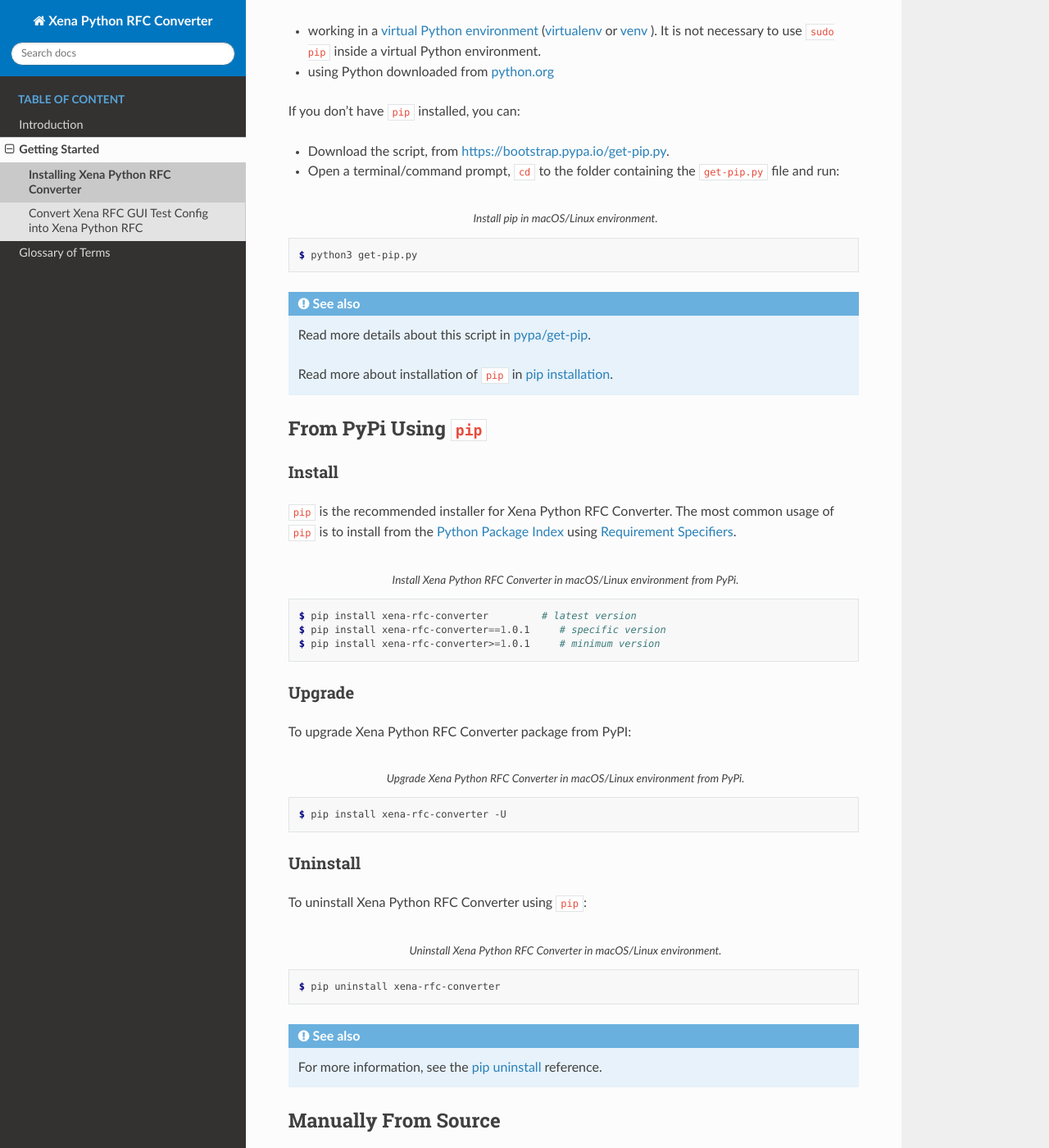
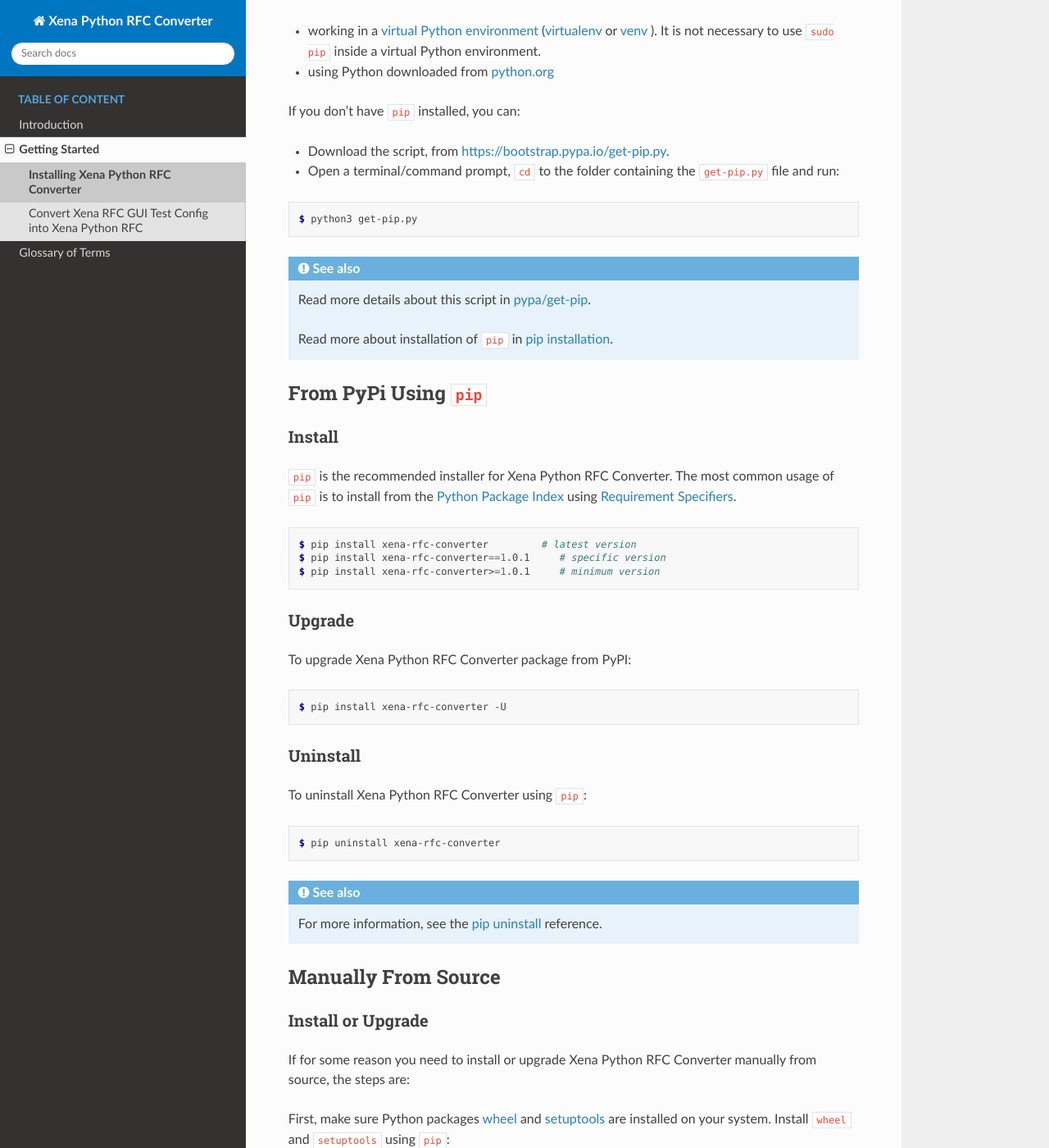
Before and after one commit to xenanetworks/tdl-xoa-converter, a Sphinx documentation site: the page built from docs/source/getting_started/installation.rst, in a window 1280 px wide and 1400 px high, scrolled down 778 px. Shown: the whole window at 82% size. Built offline with Sphinx 7.4.7 and the Read the Docs theme 3.1.0, drawn with Linux system fonts in a browser that asks for light colours; some of the changed text lies outside the part shown.

Commit message:
Improve doc

```diff
--- a/docs/source/getting_started/installation.rst
+++ b/docs/source/getting_started/installation.rst
@@ -36,7 +36,6 @@
 * Open a terminal/command prompt, ``cd`` to the folder containing the ``get-pip.py`` file and run:
 
 .. code-block:: console
-    :caption: Install pip in macOS/Linux environment.
 
     $ python3 get-pip.py
 
@@ -56,7 +55,6 @@
 ``pip`` is the recommended installer for Xena Python RFC Converter. The most common usage of ``pip`` is to install from the `Python Package Index <https://pypi.org/>`_ using `Requirement Specifiers <https://pip.pypa.io/en/stable/cli/pip_install/#requirement-specifiers>`_.
 
 .. code-block:: console
-    :caption: Install Xena Python RFC Converter in macOS/Linux environment from PyPi.
 
     $ pip install xena-rfc-converter         # latest version
     $ pip install xena-rfc-converter==1.0.1     # specific version
@@ -68,7 +66,6 @@
 To upgrade Xena Python RFC Converter package from PyPI:
 
 .. code-block:: console
-    :caption: Upgrade Xena Python RFC Converter in macOS/Linux environment from PyPi.
 
     $ pip install xena-rfc-converter -U
 
@@ -80,7 +77,6 @@
 
 
 .. code-block:: console
-    :caption: Uninstall Xena Python RFC Converter in macOS/Linux environment.
 
     $ pip uninstall xena-rfc-converter
 
@@ -102,14 +98,12 @@
 
 
 .. code-block:: console
-    :caption: Install ``wheel`` and ``setuptools`` in macOS/Linux environment.
 
     $ pip install wheel setuptools
 
 Then, download the Xena Python RFC Converter source distribution from `Xena Python RFC Converter Releases <https://github.com/xenanetworks/xena-python-rfc-converter/releases>`_. Unzip the archive and run the ``setup.py`` script to install the package:
 
 .. code-block:: console
-    :caption: Install Xena Python RFC Converter in macOS/Linux environment from source.
 
     $ python3 setup.py install
 
@@ -117,6 +111,5 @@
 If you want to distribute, you can build ``.whl`` file for distribution from the source:
 
 .. code-block:: console
-    :caption: Build Xena Python RFC Converter wheel in macOS/Linux environment for distribution.
 
     $ python3 setup.py bdist_wheel
--- a/docs/source/getting_started/using_converter.rst
+++ b/docs/source/getting_started/using_converter.rst
@@ -43,8 +43,6 @@
 
 If you have already installed Xena Python RFC Core in your system, either to your global namespace or in a virtual environment, you can skip this step.
 
-Read more about ``
-
 
 Step 4. Copy Xena Python RFC Test Suite Plugin into Project Folder
 -------------------------------------------------------------------
```
